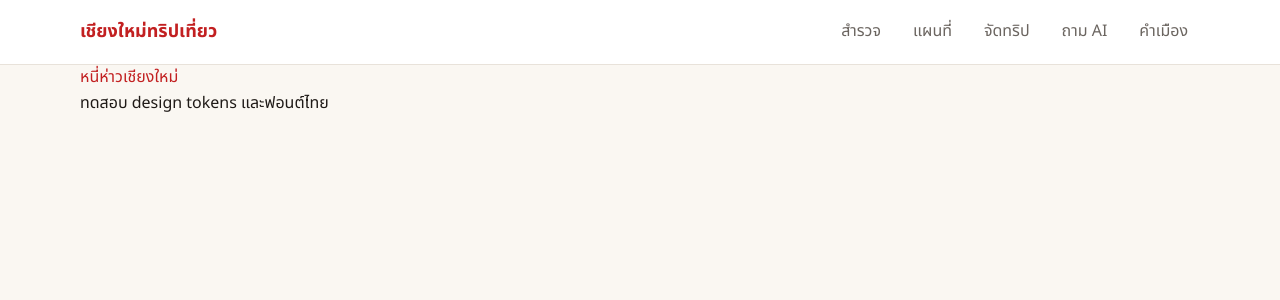
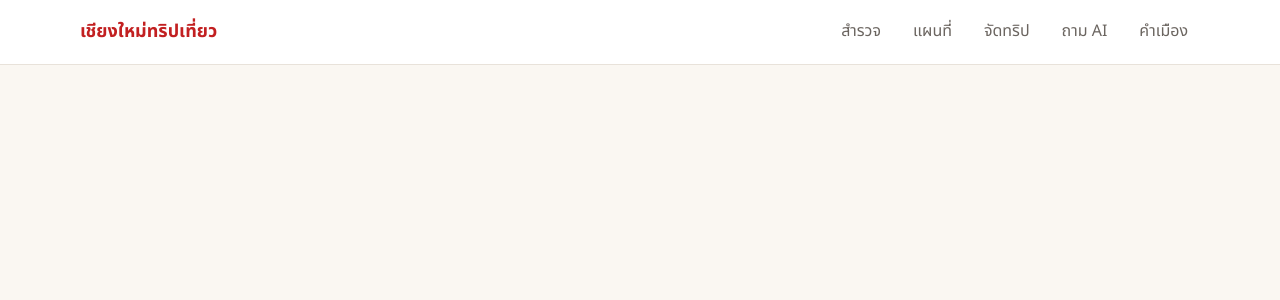
Before and after one commit to fairyanimegame-sudo/ChiangMai-Travel, a Next.js app: page / in a window 1280 px wide. Shown: the top 300 px of the page. Built offline with nearby package versions, Linux system fonts and the light colour scheme.

Commit message:
wip: home page skeleton

```diff
--- a/src/app/page.tsx
+++ b/src/app/page.tsx
@@ -1,8 +1,11 @@
 export default function HomePage() {
   return (
-    <main className="container">
-      <h1 style={{ color: "var(--color-primary)" }}>หนี่ห่าวเชียงใหม่</h1>
-      <p>ทดสอบ design tokens และฟอนต์ไทย</p>
+    <main>
+      {/* TODO #2: HeroSection + CategoryChips */}
+      {/* TODO #3: PromoBanner x2 + WeatherCard */}
+      {/* TODO #4: TripIdeaSection */}
+      {/* TODO #5: PlaceSection มาแรงตอนนี้ */}
+      {/* TODO #5: PlaceSection แนะนำห้ามพลาด */}
     </main>
   );
 }
```
